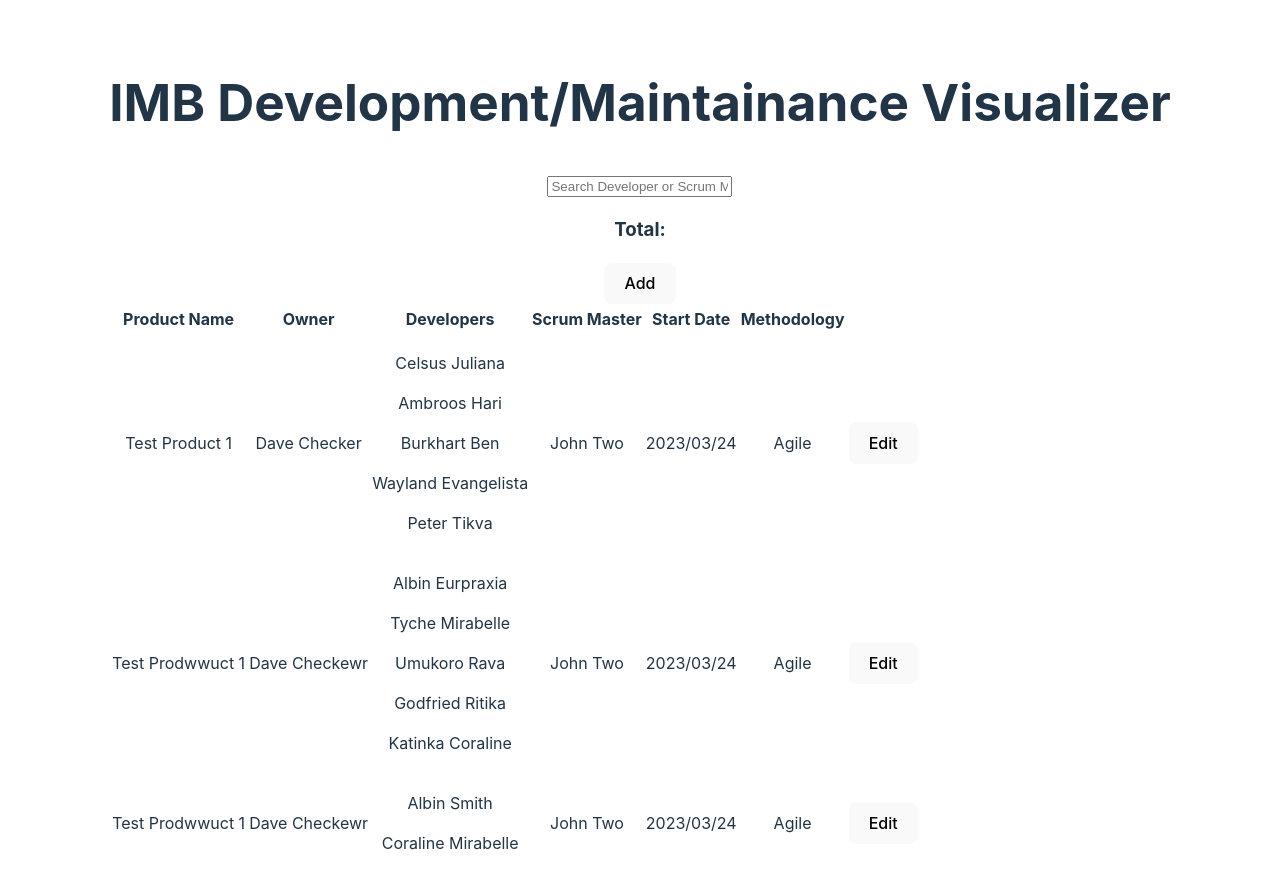
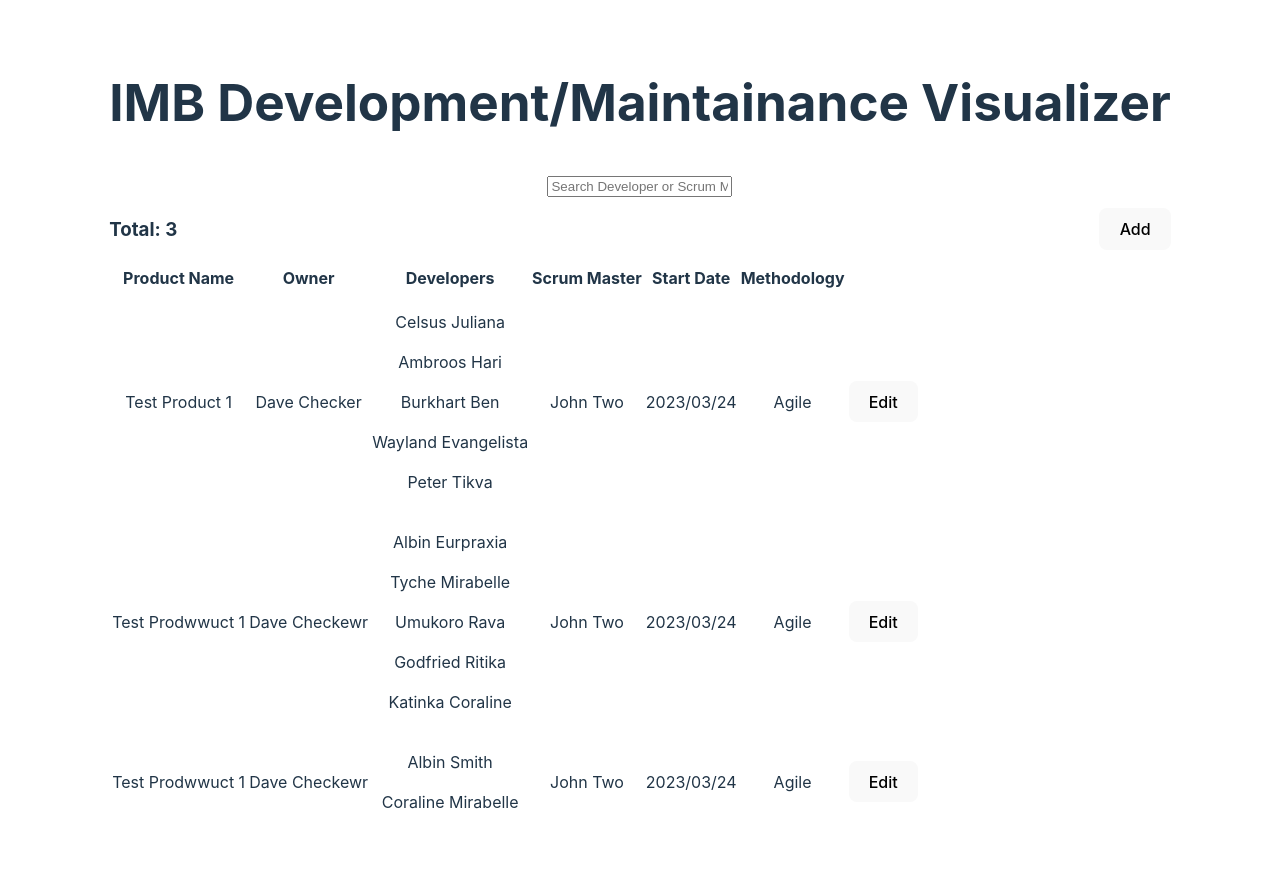
Before and after one commit to Ohwelleh/Austin-Bassett-IS24-full-stack-competition-req97073, a React (Vite) app in the folder development-visualizer/: page / in a window 1280 px wide. Shown: the top 888 px of the page. After the commit the page ends 865 px from the top, so only its background shows below. Built offline with nearby package versions, Linux system fonts and the light colour scheme.

Commit message:
Implemented the rough locations for the Total field and Add button

```diff
--- a/development-visualizer/src/App.tsx
+++ b/development-visualizer/src/App.tsx
@@ -4,6 +4,7 @@ import Data from './assets/MockData.json'
 // Components
 import TableView from './components/TableView'
 import SearchBar from './components/SearchBar'
+import TotalAdd from './components/TotalAdd'
 
 // String array for table column headers.
 const TableHeaders = ["Product Name", "Owner", "Developers", "Scrum Master", "Start Date", "Methodology"]
@@ -19,10 +20,7 @@ function App() {
       </section>
      <SearchBar />
       <section>
-        <section className='total-add'>
-          <h3>Total: </h3>
-          <button>Add</button>
-        </section>
+        <TotalAdd />
         <TableView TableHeader={TableHeaders}/>
       </section>
     </div>
--- /dev/null
+++ b/development-visualizer/src/components/TotalAdd.tsx
@@ -0,0 +1,17 @@
+import '../styling/TotalAddStyles.css'
+
+
+function TotalAdd(){
+    return(
+        <section className='total-add'>
+            <div className='total'>
+                <h3>Total: 3</h3>
+            </div>
+            <div className='add-div'>
+                <button>Add</button>
+            </div>
+        </section>
+    )
+}
+
+export default TotalAdd
--- /dev/null
+++ b/development-visualizer/src/styling/TotalAddStyles.css
@@ -0,0 +1,13 @@
+.total-add{
+    display: grid;
+    grid-template-columns: 50% 50%;
+}
+
+.total h3{
+    text-align: left;
+}
+
+.add-div button{
+    float: right;
+    margin-top: 0.7rem;
+}
```
